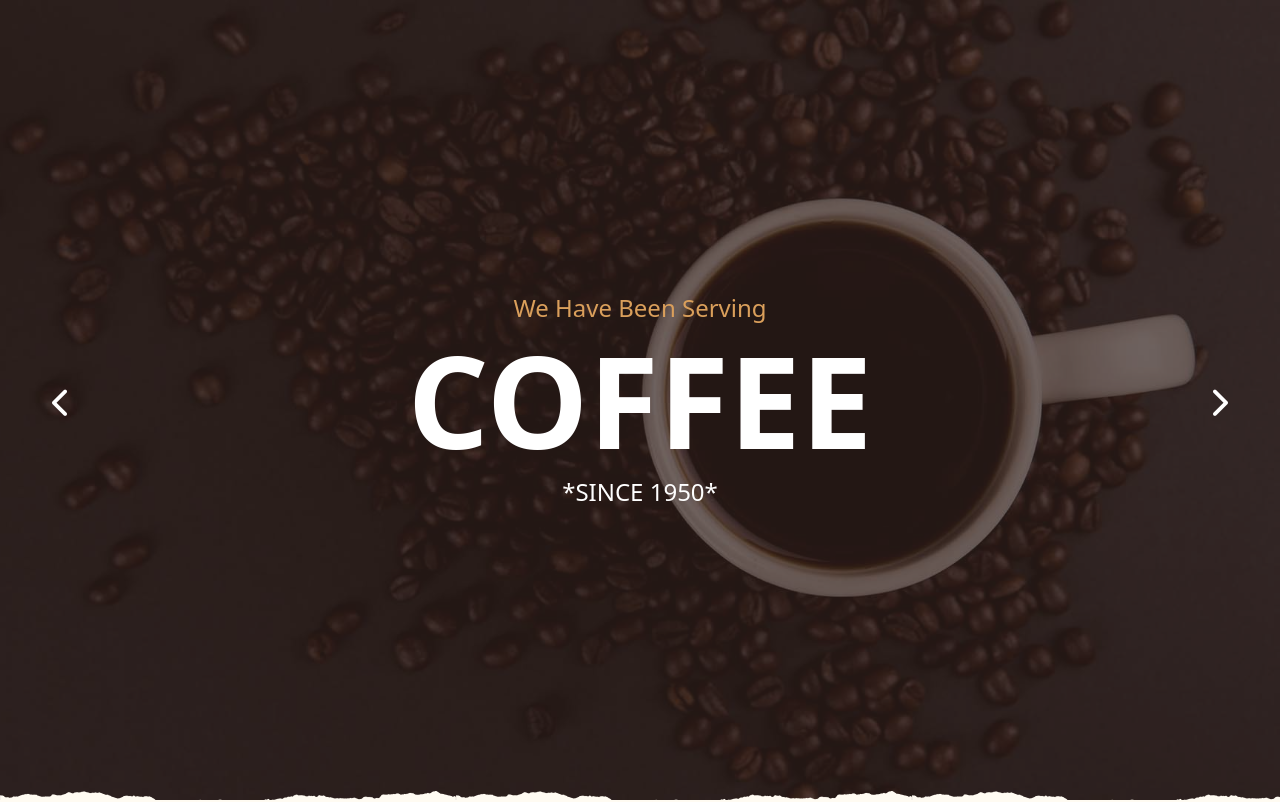
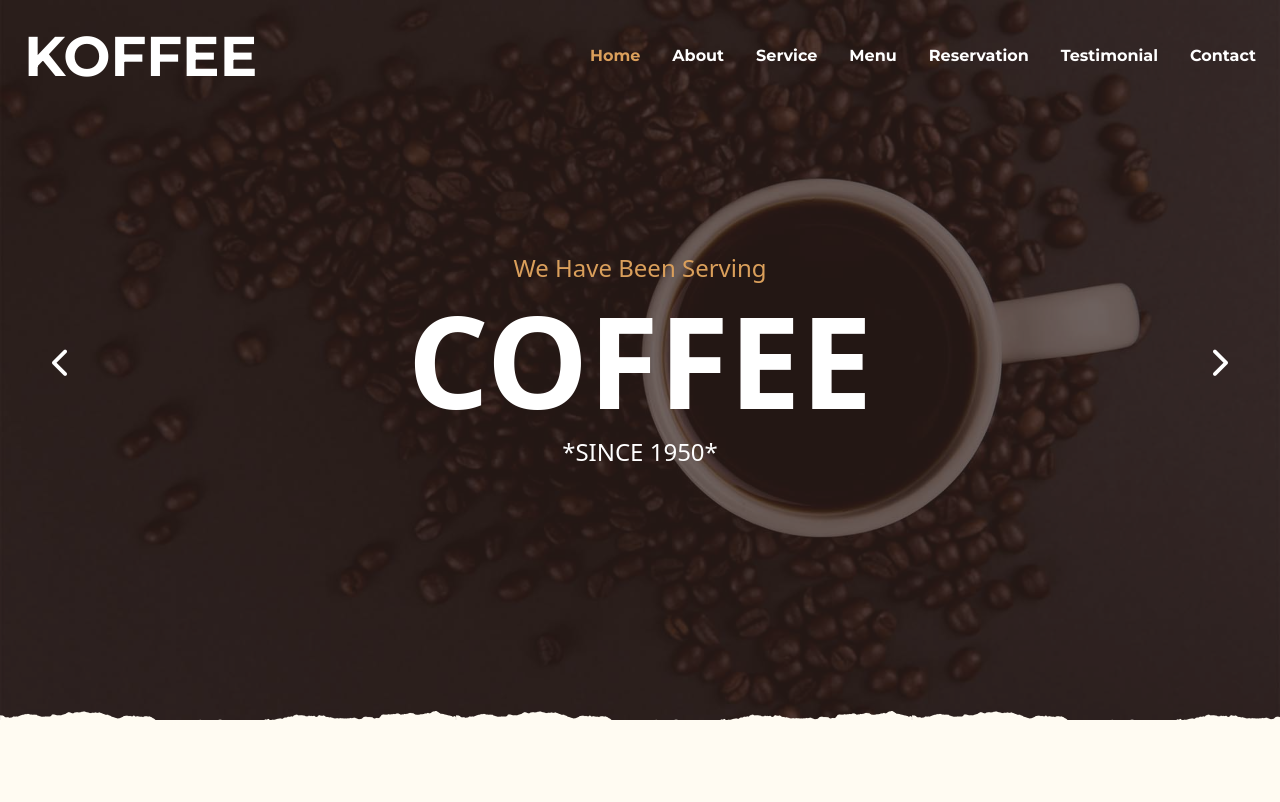
Before and after one commit to farhan-jabil/koppee, a React (Create React App) app: page / in a window 1280 px wide. Shown: the top 802 px of the page. Built offline with nearby package versions, Linux system fonts and the light colour scheme.

Commit message:
Navbar and Scroll-top done

```diff
--- a/package.json
+++ b/package.json
@@ -10,7 +10,10 @@
     "flowbite-react": "^0.10.2",
     "react": "^18.3.1",
     "react-dom": "^18.3.1",
+    "react-drawer": "^1.3.4",
+    "react-router-dom": "^7.0.0",
     "react-scripts": "5.0.1",
+    "react-scroll": "^1.9.0",
     "react-slick": "^0.30.2",
     "slick-carousel": "^1.8.1",
     "web-vitals": "^2.1.0"
--- a/src/App.css
+++ b/src/App.css
@@ -34,6 +34,17 @@ body {
   background-color: rgba(51, 33, 29, 0.7);
   z-index: 1;
 }
+
+.drawer-overlay {
+  position: fixed;
+  top: 0;
+  left: 0;
+  right: 0;
+  bottom: 0;
+  background: rgba(0, 0, 0, 0.5); /* Semi-transparent background */
+  z-index: 40; /* Ensure it's above your navbar */
+}
+
 
 
 .slick-dots li button:before {
--- a/src/App.js
+++ b/src/App.js
@@ -1,3 +1,4 @@
+import React, { useState, useEffect } from "react";
 import "./App.css";
 import About from "./components/About";
 import Contact from "./components/Contact";
@@ -10,26 +11,58 @@ import Services from "./components/Services";
 import Testimonial from "./components/Testimonial";
 
 function App() {
+  const [showTopButton, setShowTopButton] = useState(false);
+
+  useEffect(() => {
+    const handleScroll = () => {
+      if (window.scrollY > 200) {
+        setShowTopButton(true);
+      } else {
+        setShowTopButton(false);
+      }
+    };
+
+    window.addEventListener("scroll", handleScroll);
+    return () => window.removeEventListener("scroll", handleScroll);
+  }, []);
+
+  const scrollToTop = () => {
+    window.scrollTo({
+      top: 0,
+      behavior: "smooth",
+    });
+  };
+
   return (
     <>
       <div>
-        {/* <Navbar></Navbar> */}
-        <Hero></Hero>
-        <div className="py-3 lg:py-12"/>
-        <About/>
-        <div className="py-3 lg:py-12"/>
-        <Services/>
-        <div className="py-3 lg:py-12"/>
-        <Offer/>
-        <div className="py-3 lg:py-12"/>
-        <Menu/>
-        <div className="py-3 lg:py-12"/>
-        <Reservation></Reservation>
-        <div className="py-3 lg:py-12"/>
-        <Testimonial/>
-        <div className="py-3 lg:py-12"/>
-        <Contact></Contact>
+        <Navbar />
+        <Hero />
+        <div className="py-3 lg:py-12" />
+        <About />
+        <div className="py-3 lg:py-12" />
+        <Services />
+        <div className="py-3 lg:py-12" />
+        <Offer />
+        <div className="py-3 lg:py-12" />
+        <Menu />
+        <div className="py-3 lg:py-12" />
+        <Reservation />
+        <div className="py-3 lg:py-12" />
+        <Testimonial />
+        <div className="py-3 lg:py-12" />
+        <Contact />
       </div>
+
+      <button
+        onClick={scrollToTop}
+        className={`fixed bottom-5 right-5 bg-[#DA9F5B] text-black p-3 rounded-lg shadow-lg hover:bg-[#c2864f] transition-all duration-300 ${
+          showTopButton ? "opacity-100 visible" : "opacity-0 invisible"
+        }`}
+        aria-label="Scroll to Top"
+      >
+        <i className="fa-solid fa-chevron-up"></i>
+      </button>
     </>
   );
 }
--- a/src/components/About.js
+++ b/src/components/About.js
@@ -4,7 +4,7 @@ import { images } from "../utils/demo_images";
 const About = () => {
   return (
     <>
-      <div className="container py-5">
+      <div className="about container py-5">
         <div className="section-header relative text-center pt-24 md:pt-28 pb-9">
           <div className="text-2xl tracking-[5px] text-[#DA9F5B] font-medium uppercase mb-2">About Us</div>
           <div className="text-5xl font-bold mb-2 text-[#33211D] ">Serving Since 1950</div>
--- a/src/components/Contact.js
+++ b/src/components/Contact.js
@@ -5,7 +5,7 @@ const Contact = () => {
   return (
     <>
       <div
-        className="text-white font-monserrat overlay-top relative pt-12"
+        className="contact text-white font-monserrat overlay-top relative pt-12"
         style={{
           backgroundImage: `linear-gradient(rgba(51, 33, 29, 0.9), rgba(51, 33, 29, 0.9)), url(${images.background})`,
           backgroundSize: "cover",
--- a/src/components/Hero.js
+++ b/src/components/Hero.js
@@ -56,14 +56,14 @@ const Hero = () => {
   };
 
   return (
-    <div className="slider-container w-full overlay-bottom relative">
+    <div className="hero slider-container w-full overlay-bottom relative">
       <Slider {...settings}>
         {slides.map((slide, index) => (
           <div key={index} className="slider-container-elements relative w-full">
             <div>
               <img
                 src={slide.image}
-                className="w-full h-[60vh] md:h-[75vh] lg:h-screen object-cover"
+                className="w-full h-[60vh] md:h-[75vh] lg:h-full object-cover"
                 alt={`Slide ${index + 1}`}
               />
             </div>
--- a/src/components/Menu.js
+++ b/src/components/Menu.js
@@ -4,7 +4,7 @@ import { images } from "../utils/demo_images";
 const Menu = () => {
   return (
     <>
-      <div className="container py-5">
+      <div className="menu container py-5">
         <div className="section-header relative text-center pt-24 md:pt-28 pb-9">
           <div className="text-2xl tracking-[5px] text-[#DA9F5B] font-medium uppercase mb-2">
             Menu & Pricing
--- a/src/components/Navbar.js
+++ b/src/components/Navbar.js
@@ -1,10 +1,100 @@
-import React from "react";
+import React, { useState } from "react";
+import { Link as ScrollLink } from "react-scroll";
 
 const Navbar = () => {
+  const [isMenuOpen, setIsMenuOpen] = useState(false);
+
+  const toggleMenu = () => {
+    setIsMenuOpen(!isMenuOpen);
+  };
+
   return (
-    <>
-      <div>Navbar</div>
-    </>
+    <nav className="absolute top-0 left-0 right-0 bg-transparent z-50 px-6 py-10 flex justify-between items-center font-monserrat">
+      <div className="font-bold text-2xl lg:text-[3.5rem] text-white">
+        KOFFEE
+      </div>
+
+      {/* Desktop Menu */}
+      <div className="hidden md:flex space-x-8">
+        {[
+          "Home",
+          "About",
+          "Service",
+          "Menu",
+          "Reservation",
+          "Testimonial",
+          "Contact",
+        ].map((item) => (
+          <ScrollLink
+            key={item}
+            to={item.toLowerCase()}
+            smooth={true}
+            duration={500}
+            spy={true}
+            activeClass={item === "Home" ? "text-[#DA9F5B]" : ""}
+            className={`cursor-pointer font-bold ${
+              item === "Home" ? "text-[#DA9F5B]" : "text-white"
+            } hover:text-[#DA9F5B]`}
+          >
+            {item}
+          </ScrollLink>
+        ))}
+      </div>
+
+      {/* Mobile Menu Toggle */}
+      <button
+        className="md:hidden text-white"
+        onClick={toggleMenu}
+        aria-label="Toggle menu"
+      >
+        <svg
+          xmlns="http://www.w3.org/2000/svg"
+          fill="none"
+          viewBox="0 0 24 24"
+          strokeWidth={2}
+          stroke="currentColor"
+          className="w-8 h-8"
+        >
+          <path
+            strokeLinecap="round"
+            strokeLinejoin="round"
+            d="M3.75 5.75h16.5m-16.5 6.5h16.5m-16.5 6.5h16.5"
+          />
+        </svg>
+      </button>
+
+      {/* Mobile Menu */}
+      {isMenuOpen && (
+        <div className="absolute top-20 left-0 w-full bg-black text-white p-6 md:hidden">
+          <div className="flex flex-col space-y-6">
+            {[
+              "Home",
+              "About",
+              "Service",
+              "Menu",
+              "Reservation",
+              "Testimonial",
+              "Contact",
+            ].map((item) => (
+              <ScrollLink
+                key={item}
+                to={item.toLowerCase()}
+                smooth={true}
+                duration={500}
+                spy={true}
+                activeClass={item === "Home" ? "text-[#DA9F5B]" : ""}
+                onClick={() => setIsMenuOpen(false)}
+                className={`cursor-pointer ${
+                  item === "Home" ? "text-[#DA9F5B]" : "text-white"
+                } hover:underline`}
+              >
+                {item}
+              </ScrollLink>
+            ))}
+          </div>
+        </div>
+      )}
+    </nav>
   );
 };
 
--- a/src/components/Reservation.js
+++ b/src/components/Reservation.js
@@ -3,7 +3,7 @@ import { images } from "../utils/demo_images";
 
 const Reservation = () => {
   return (
-    <div className="container overlay-both relative">
+    <div className="reservation container overlay-both relative">
       <div
         className="grid grid-cols-1 md:grid-cols-2"
         style={{
--- a/src/components/Services.js
+++ b/src/components/Services.js
@@ -4,7 +4,7 @@ import { images } from "../utils/demo_images";
 const Services = () => {
   return (
     <>
-      <div className="container py-5">
+      <div className="service container py-5">
         <div className="section-header relative text-center pt-24 md:pt-28 pb-9">
           <div className="text-2xl tracking-[5px] text-[#DA9F5B] font-medium uppercase mb-2">
             Our Service
--- a/src/components/Testimonial.js
+++ b/src/components/Testimonial.js
@@ -63,7 +63,7 @@ const Testimonial = () => {
   ];
 
   return (
-    <div className="container py-5">
+    <div className="testimonial container py-5">
       <div className="section-header relative text-center pt-24 md:pt-28 pb-9">
         <div className="text-2xl tracking-[5px] text-[#DA9F5B] font-medium uppercase mb-2">
           Testimonial
```
Also changed, not shown: 1 other file (tests, documents, lock files or other folders).
